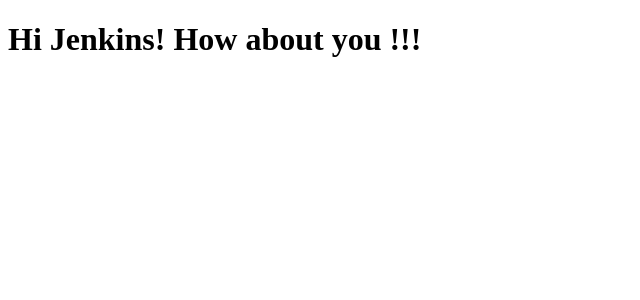
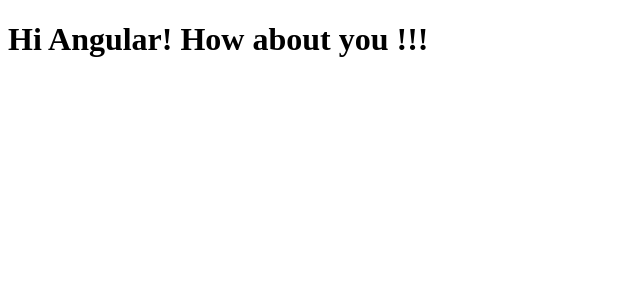
Before and after one commit to sinhhn/first-ci, an Angular app: page / in a window 1280 px wide. Shown: the top 300 px of the page, without its empty margins (0-640 px from the left). Built offline with nearby package versions, Linux system fonts and the light colour scheme.

Commit message:
add code

```diff
--- a/src/app/app.component.ts
+++ b/src/app/app.component.ts
@@ -6,5 +6,5 @@
   styleUrls: ['./app.component.css']
 })
 export class AppComponent {
-  title = 'Hi Jenkins! How about you !!!';
+  title = 'Hi Angular! How about you !!!';
 }
```
